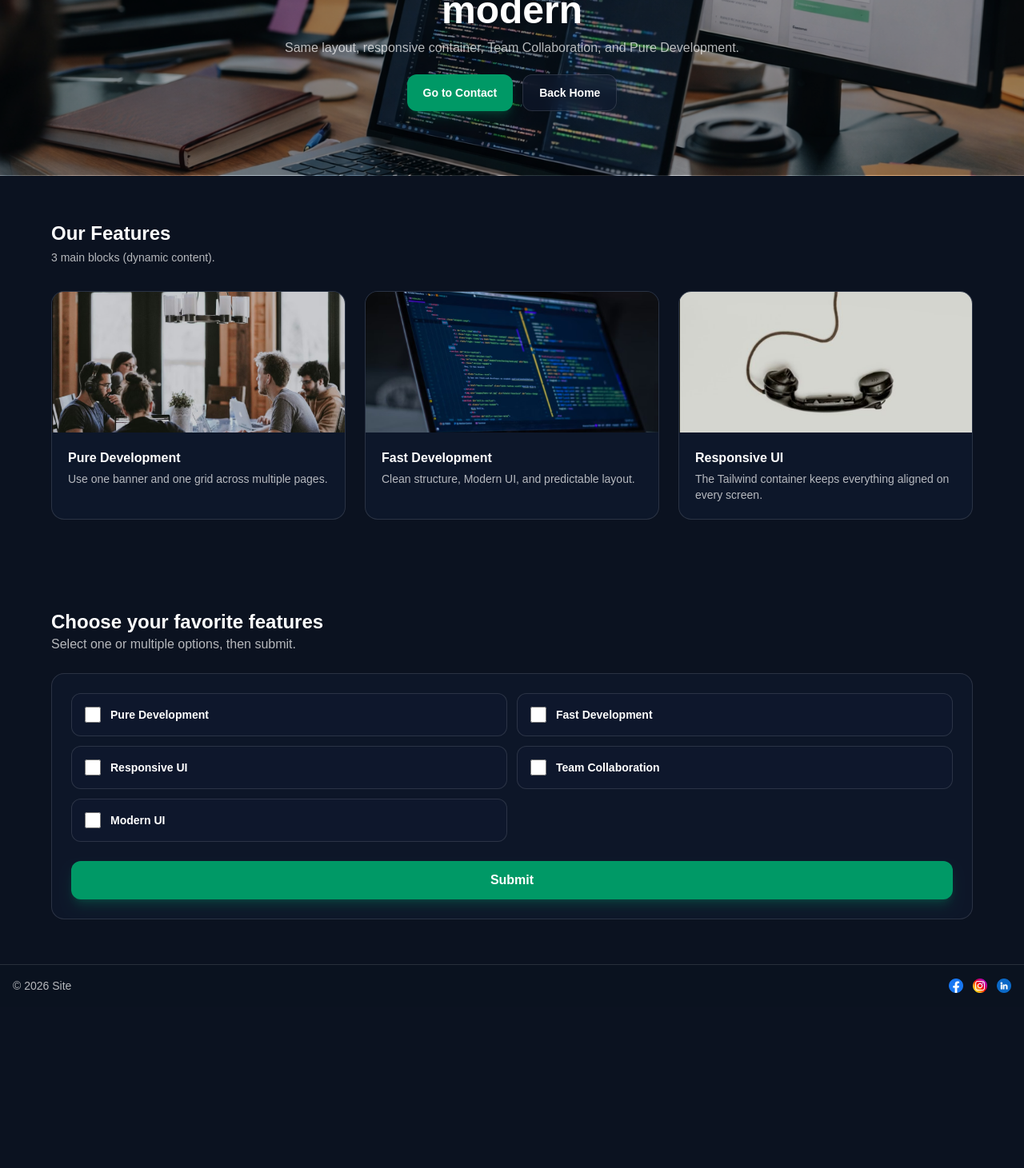
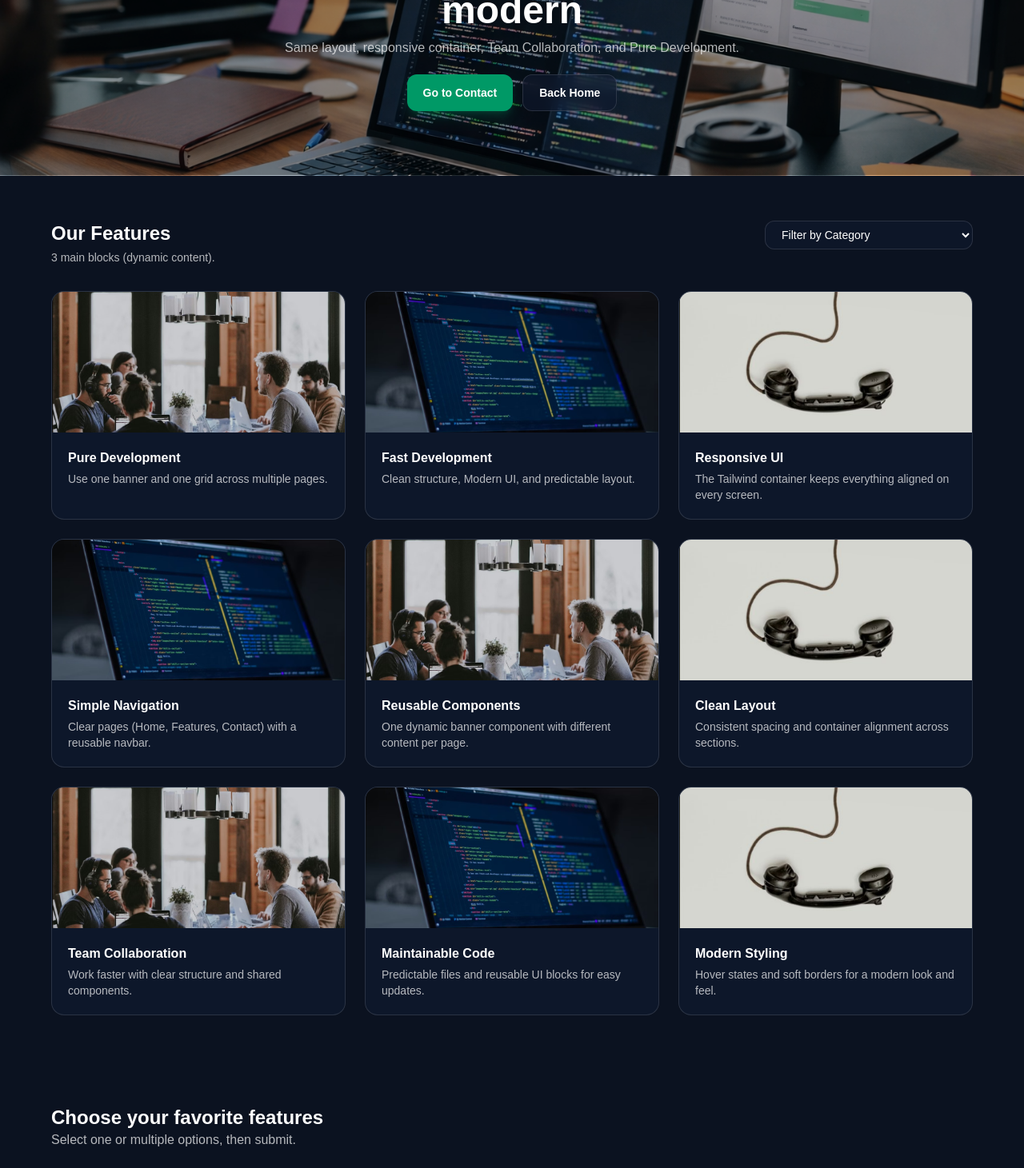
Before and after one commit to joseficani/my-next-app, a Next.js app: page /features in a window 1280 px wide. Shown: the part 281-1742 px from the top of the page at 80% size. Before the commit the page ends 1540 px from the top, so only its background shows below. Built offline with nearby package versions, Linux system fonts and the light colour scheme.

Commit message:
added a dropdown filter

```diff
--- a/src/app/features/page.tsx
+++ b/src/app/features/page.tsx
@@ -49,14 +49,20 @@
 //     </>
 //   );
 // }
-// src/app/features/page.tsx
 "use client";
 
-import { useState } from "react";
+import { useMemo, useState } from "react";
 import Navbar from "@/components/Navbar/Navbar";
 import Footer from "@/components/Footer/Footer";
 import PageBanner from "@/components/PageBanner/PageBanner";
 import InfoGrid from "@/components/InfoGrid/InfoGrid";
+
+type FeatureCard = {
+  image: string;
+  title: string;
+  text: string;
+  category: string;
+};
 
 export default function FeaturesPage() {
   const featuresBanner = {
@@ -79,26 +85,106 @@ export default function FeaturesPage() {
     secondaryBtnClass:
       "inline-flex items-center justify-center rounded-xl border border-softBorder bg-customCard/60 px-5 py-3 text-sm font-semibold text-mainText backdrop-blur transition hover:bg-customCard/80",
   };
-
-  const featuresCards = [
+  const allFeatureCards: FeatureCard[] = [
     {
       image: "/images/teamwork.jpg",
       title: "Pure Development",
       text: "Use one banner and one grid across multiple pages.",
+      category: "Development",
     },
     {
       image: "/images/coding.jpg",
       title: "Fast Development",
       text: "Clean structure, Modern UI, and predictable layout.",
+      category: "Development",
     },
     {
       image: "/images/design.jpg",
       title: "Responsive UI",
       text: "The Tailwind container keeps everything aligned on every screen.",
+      category: "UI",
+    },
+
+    {
+      image: "/images/coding.jpg",
+      title: "Simple Navigation",
+      text: "Clear pages (Home, Features, Contact) with a reusable navbar.",
+      category: "Navigation",
+    },
+    {
+      image: "/images/teamwork.jpg",
+      title: "Reusable Components",
+      text: "One dynamic banner component with different content per page.",
+      category: "Components",
+    },
+    {
+      image: "/images/design.jpg",
+      title: "Clean Layout",
+      text: "Consistent spacing and container alignment across sections.",
+      category: "UI",
+    },
+
+    {
+      image: "/images/teamwork.jpg",
+      title: "Team Collaboration",
+      text: "Work faster with clear structure and shared components.",
+      category: "Collaboration",
+    },
+    {
+      image: "/images/coding.jpg",
+      title: "Maintainable Code",
+      text: "Predictable files and reusable UI blocks for easy updates.",
+      category: "Development",
+    },
+    {
+      image: "/images/design.jpg",
+      title: "Modern Styling",
+      text: "Hover states and soft borders for a modern look and feel.",
+      category: "UI",
     },
   ];
+  const [selectedCategory, setSelectedCategory] = useState<string>("all");
 
-  const options = ["Pure Development", "Fast Development", "Responsive UI", "Team Collaboration", "Modern UI", ];
+  const categories = useMemo(() => {
+    return Array.from(new Set(allFeatureCards.map((c) => c.category))).sort();
+  }, [allFeatureCards]);
+
+  const filteredCards = useMemo(() => {
+    let list = [...allFeatureCards];
+
+    if (selectedCategory !== "all") {
+      list = list.filter((x) => x.category === selectedCategory);
+    }
+    return list.map((x) => ({
+      image: x.image,
+      title: x.title,
+      text: x.text,
+    }));
+  }, [allFeatureCards, selectedCategory]);
+
+  const rightSlot = (
+    <div className="grid gap-2">
+      <select
+        value={selectedCategory}
+        onChange={(e) => setSelectedCategory(e.target.value)}
+        className="w-full rounded-xl border border-softBorder bg-customCard/60 px-4 py-2 text-sm text-mainText outline-none transition focus:border-primary/60 focus:ring-2 focus:ring-primary/20"
+      >
+        <option value="all">Filter by Category</option>
+        {categories.map((c) => (
+          <option key={c} value={c}>
+            {c}
+          </option>
+        ))}
+      </select>
+    </div>
+  );
+  const options = [
+    "Pure Development",
+    "Fast Development",
+    "Responsive UI",
+    "Team Collaboration",
+    "Modern UI",
+  ];
 
   const [selected, setSelected] = useState<string[]>([]);
   const [submitted, setSubmitted] = useState<string[]>([]);
@@ -120,14 +206,13 @@ export default function FeaturesPage() {
 
       <main className="min-h-screen bg-customBlue">
         <PageBanner {...featuresBanner} />
-
         <InfoGrid
           sectionTitle="Our Features"
           sectionSubtitle="3 main blocks (dynamic content)."
-          cards={featuresCards}
+          cards={filteredCards}
           cardClass="overflow-hidden rounded-2xl border border-softBorder bg-customCard/70 transition hover:bg-customCard/80"
+          rightSlot={rightSlot}
         />
-
         <section className="py-14">
           <div className="mx-auto w-full max-w-[1200px] px-4 sm:px-6">
             <div className="mb-6 max-w-2xl">
--- a/src/components/ContactForm/ContactForm.tsx
+++ b/src/components/ContactForm/ContactForm.tsx
@@ -73,10 +73,10 @@ export default function ContactForm() {
   const [values, setValues] = useState({ name: "", email: "", message: "" });
   const [touched, setTouched] = useState({ name: false, email: false, message: false });
   const [submitted, setSubmitted] = useState(false);
+  const [success, setSuccess] = useState(false);
 
   const errors: Errors = useMemo(() => {
     const e: Errors = {};
-
     const name = values.name.trim();
     const email = values.email.trim();
     const message = values.message.trim();
@@ -89,14 +89,11 @@ export default function ContactForm() {
 
     if (!message) e.message = "Please write your message.";
     else if (message.length < 10) e.message = "Message must be at least 10 characters.";
-
     return e;
   }, [values]);
-
   const showError = (field: keyof Errors) => {
     return (submitted || touched[field as keyof typeof touched]) && !!errors[field];
   };
-
   const onSubmit = (e: React.FormEvent<HTMLFormElement>) => {
     e.preventDefault();
     setSubmitted(true);
@@ -104,6 +101,8 @@ export default function ContactForm() {
     if (Object.keys(errors).length > 0) return;
 
     console.log("Form submitted:", values);
+    setSuccess(true);
+
     setValues({ name: "", email: "", message: "" });
     setTouched({ name: false, email: false, message: false });
     setSubmitted(false);
@@ -118,6 +117,22 @@ export default function ContactForm() {
         </div>
 
         <div className="rounded-2xl border border-softBorder bg-customCard/60 p-6">
+          {success ? (
+            <div className="py-10 text-center">
+              <h3 className="text-2xl font-extrabold text-mainText">Thank you!</h3>
+              <p className="mt-2 text-mutedText">
+                Your message has been sent successfully. We will get back to you soon.
+              </p>
+
+              <button
+                type="button"
+                onClick={() => setSuccess(false)}
+                className="mt-6 inline-flex items-center justify-center rounded-xl border border-softBorder bg-customCard/60 px-6 py-3 font-bold text-mainText backdrop-blur transition hover:bg-customCard/80 focus:outline-none focus:ring-2 focus:ring-primary/20"
+              >
+                Send another message
+              </button>
+            </div>
+          ) : (
             <form className="grid gap-4" onSubmit={onSubmit} noValidate>
               <div className="grid gap-4 md:grid-cols-2">
                 <div>
@@ -129,9 +144,7 @@ export default function ContactForm() {
                     className="mt-1 w-full rounded-xl border border-softBorder bg-customCard/60 px-4 py-3 text-mainText outline-none focus:border-primary/60 focus:ring-2 focus:ring-primary/20"
                     placeholder="Your name"
                   />
-                {showError("name") && (
-                  <p className="mt-1 text-sm text-red-400">{errors.name}</p>
-                )}
+                  {showError("name") && <p className="mt-1 text-sm text-red-400">{errors.name}</p>}
                 </div>
 
                 <div>
@@ -143,9 +156,7 @@ export default function ContactForm() {
                     className="mt-1 w-full rounded-xl border border-softBorder bg-customCard/60 px-4 py-3 text-mainText outline-none focus:border-primary/60 focus:ring-2 focus:ring-primary/20"
                     placeholder="you@email.com"
                   />
-                {showError("email") && (
-                  <p className="mt-1 text-sm text-red-400">{errors.email}</p>
-                )}
+                  {showError("email") && <p className="mt-1 text-sm text-red-400">{errors.email}</p>}
                 </div>
               </div>
 
@@ -159,9 +170,7 @@ export default function ContactForm() {
                   className="mt-1 w-full rounded-xl border border-softBorder bg-customCard/60 px-4 py-3 text-mainText outline-none focus:border-primary/60 focus:ring-2 focus:ring-primary/20"
                   placeholder="Write your message..."
                 />
-              {showError("message") && (
-                <p className="mt-1 text-sm text-red-400">{errors.message}</p>
-              )}
+                {showError("message") && <p className="mt-1 text-sm text-red-400">{errors.message}</p>}
               </div>
 
               <button
@@ -171,6 +180,7 @@ export default function ContactForm() {
                 Send Message
               </button>
             </form>
+          )}
         </div>
       </div>
     </section>
--- a/src/components/InfoGrid/InfoGrid.tsx
+++ b/src/components/InfoGrid/InfoGrid.tsx
@@ -34,6 +34,7 @@
 //     </section>
 //   );
 // }
+import type { ReactNode } from "react";
 
 type Card = {
   image: string;
@@ -46,6 +47,7 @@ type InfoGridProps = {
   sectionSubtitle?: string;
   cards: Card[];
   cardClass?: string;
+  rightSlot?: ReactNode;
 };
 
 export default function InfoGrid({
@@ -53,11 +55,13 @@ export default function InfoGrid({
   sectionSubtitle,
   cards,
   cardClass = "",
+  rightSlot,
 }: InfoGridProps) {
   return (
     <section className="py-14">
       <div className="mx-auto w-full max-w-[1200px] px-4 sm:px-6">
-        <div className="mb-8 max-w-2xl">
+        <div className="mb-8 flex flex-col gap-4 sm:flex-row sm:items-start sm:justify-between">
+          <div className="max-w-2xl">
             <h2 className="text-2xl font-extrabold text-mainText">
               {sectionTitle}
             </h2>
@@ -68,6 +72,14 @@ export default function InfoGrid({
               </p>
             )}
           </div>
+
+          {rightSlot && (
+            <div className="w-full sm:w-[260px]">
+              {rightSlot}
+            </div>
+          )}
+        </div>
+
         <div className="grid gap-6 md:grid-cols-3">
           {cards.map((card, index) => (
             <article
```
Lines whose indentation alone changed are shown as unchanged.
